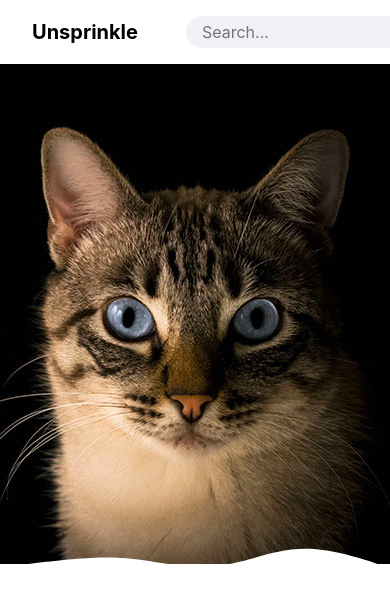
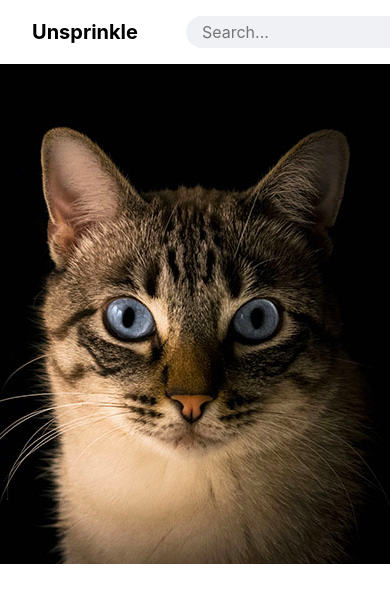
Before and after one commit to catharygr/galeria-image, a Next.js app: page / in a window 390 px wide. Shown: the top 602 px of the page. Built offline with nearby package versions, Linux system fonts and the light colour scheme.

Commit message:
Trabajando con Hero.module.css

```diff
--- a/src/componentes/Hero/Hero.jsx
+++ b/src/componentes/Hero/Hero.jsx
@@ -16,7 +16,6 @@
         className={styles.swoop}
         src={swoop}
         alt="Gallery swoop"
-        priority
       />
     </section>
   );
--- a/src/componentes/Hero/Hero.module.css
+++ b/src/componentes/Hero/Hero.module.css
@@ -6,6 +6,9 @@
   width: 100%;
   background: hsl(0deg 0% 1%);
 }
+.heroImage {
+  height: auto;
+}
 
 .swoop {
   position: absolute;
@@ -13,10 +16,11 @@
   right: 0;
   bottom: -20px;
   width: 100%;
+  height: auto;
 }
 
 @media (max-width: 768px) {
   .wrapper {
-    max-width: calc(500 / 16 * 1rem);
+    /* max-width: calc(500 / 16 * 1rem); */
   }
 }
```
